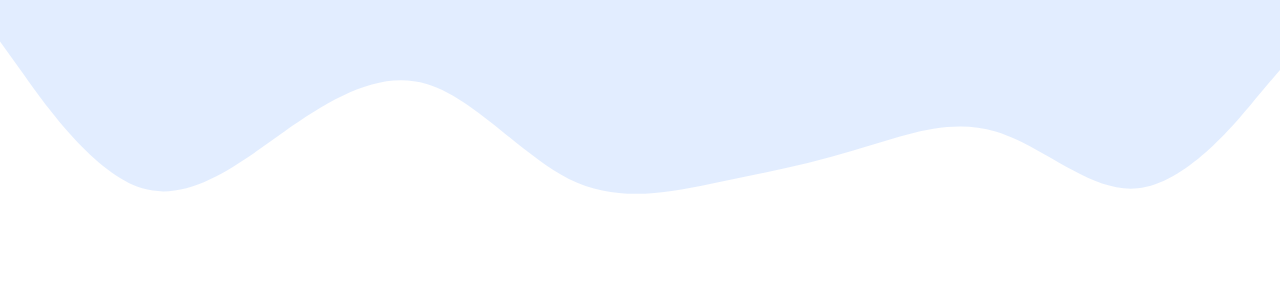
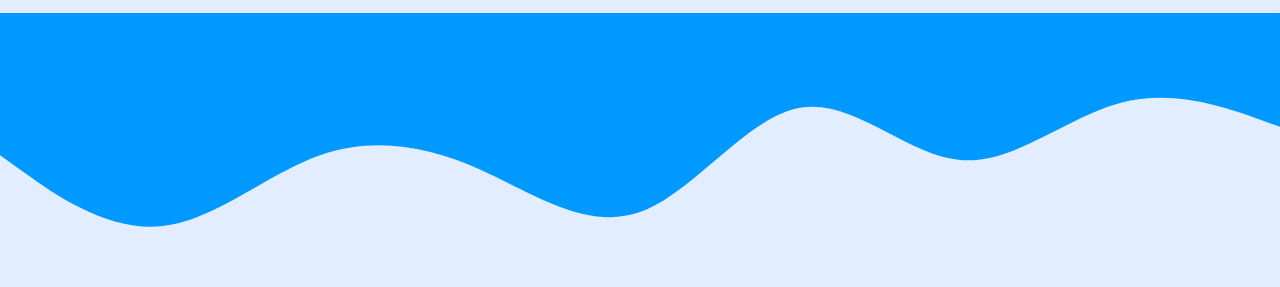
Before and after one commit to hariztpratama/hariztpratama.github.io, a plain HTML site: page index.html in a window 1280 px wide. Shown: the part 513-800 px from the top of the page. Drawn offline with nearby package versions, Linux system fonts and the light colour scheme.

Commit message:
perubahan gelombang

```diff
--- a/index.html
+++ b/index.html
@@ -53,12 +53,9 @@
       <h1 class="display-4">Harizt Eko Pratama</h1>
       <p class="lead">Web Developer | CP : 089623981477</p>
       <svg xmlns="http://www.w3.org/2000/svg" viewBox="0 0 1440 320">
-        <path
-          fill="#ffffff"
-          fill-opacity="1"
-          d="M0,32L26.7,69.3C53.3,107,107,181,160,197.3C213.3,213,267,171,320,133.3C373.3,96,427,64,480,80C533.3,96,587,160,640,186.7C693.3,213,747,203,800,192C853.3,181,907,171,960,154.7C1013.3,139,1067,117,1120,133.3C1173.3,149,1227,203,1280,197.3C1333.3,192,1387,128,1413,96L1440,64L1440,320L1413.3,320C1386.7,320,1333,320,1280,320C1226.7,320,1173,320,1120,320C1066.7,320,1013,320,960,320C906.7,320,853,320,800,320C746.7,320,693,320,640,320C586.7,320,533,320,480,320C426.7,320,373,320,320,320C266.7,320,213,320,160,320C106.7,320,53,320,27,320L0,320Z"
-        ></path>
-      </svg>
+        <path fill="#0099ff" fill-opacity="1" d="M0,160L30,181.3C60,203,120,245,180,240C240,235,300,181,360,160C420,139,480,149,540,176C600,203,660,245,720,224C780,203,840,117,900,106.7C960,96,1020,160,1080,165.3C1140,171,1200,117,1260,101.3C1320,85,1380,107,1410,117.3L1440,128L1440,0L1410,0C1380,0,1320,0,1260,0C1200,0,1140,0,1080,0C1020,0,960,0,900,0C840,0,780,0,720,0C660,0,600,0,540,0C480,0,420,0,360,0C300,0,240,0,180,0C120,0,60,0,30,0L0,0Z">
+      </path>
+    </svg>
     </section>
     <!--Akhir Jumbotron-->
 
```
